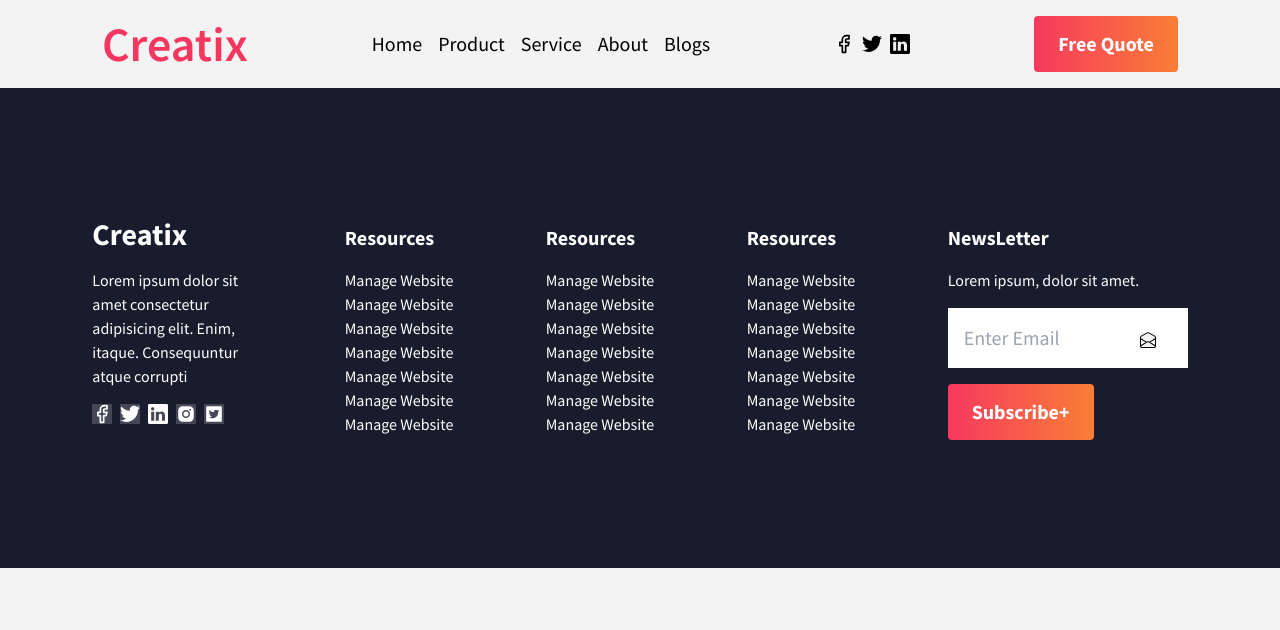
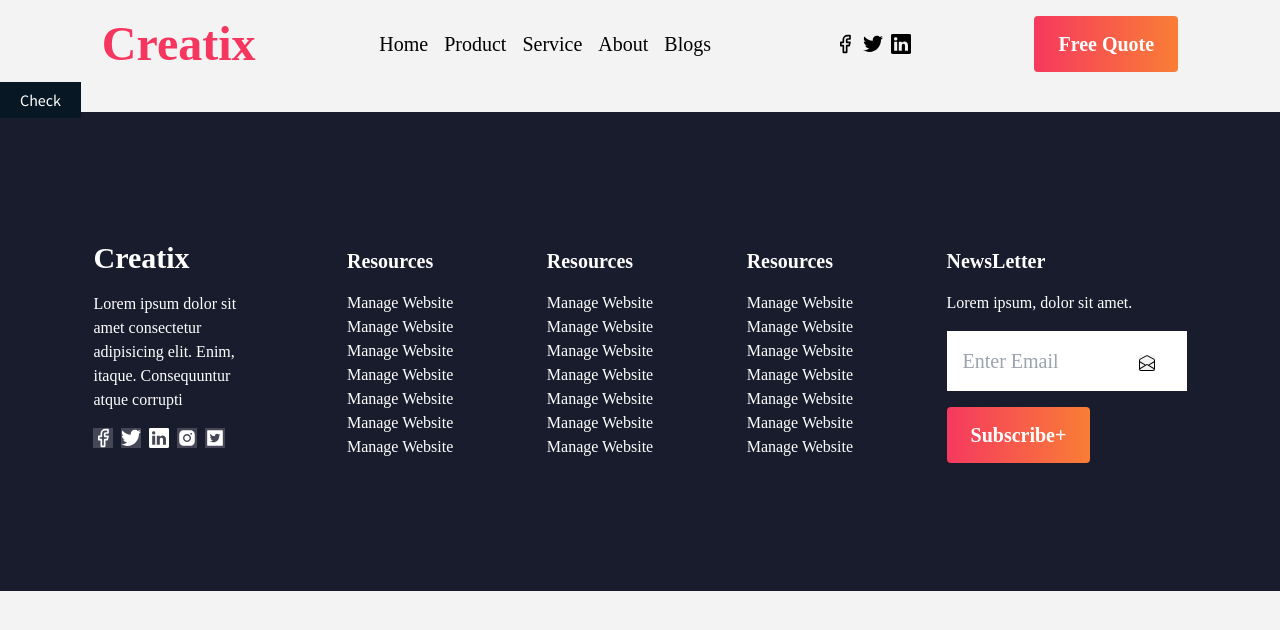
Before and after one commit to risanzahamed/demonextproject, a Next.js app: page / in a window 1280 px wide. Shown: the top 630 px of the page. Built offline with nearby package versions, Linux system fonts and the light colour scheme.

Commit message:
header footer added on doc.tsx

```diff
--- a/src/pages/_document.tsx
+++ b/src/pages/_document.tsx
@@ -1,12 +1,16 @@
 import { Html, Head, Main, NextScript } from 'next/document'
+import Header from './components/Header/Header'
+import Footer from './components/Footer/Footer'
 
 export default function Document() {
   return (
     <Html lang="en">
       <Head />
       <body>
+        <Header/>
         <Main />
         <NextScript />
+        <Footer/>
       </body>
     </Html>
   )
--- a/src/pages/index.tsx
+++ b/src/pages/index.tsx
@@ -5,10 +5,8 @@ import Footer from "./components/Footer/Footer";
 export default function Home() {
   return (
     <div>
-      {/* <Link href="/check" className="bg-primary-700 py-2 px-5 text-white">Check</Link> */}
+      <Link href="/check" className="bg-primary-700 py-2 px-5 text-white">Check</Link>
 
-      <Header></Header>
-      <Footer/>
     </div>
   )
 }
```
